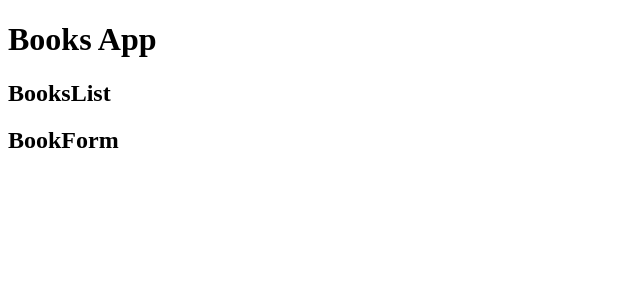
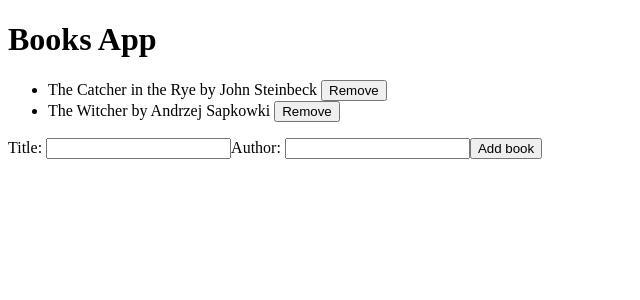
Before and after one commit to MarekJarczewsky81/books-app, a React (Create React App) app: page / in a window 1280 px wide. Shown: the top 300 px of the page, without its empty margins (0-640 px from the left). Built offline with nearby package versions, Linux system fonts and the light colour scheme.

Commit message:
Books_app

```diff
--- a/package.json
+++ b/package.json
@@ -9,6 +9,7 @@
     "react": "^18.2.0",
     "react-dom": "^18.2.0",
     "react-scripts": "5.0.1",
+    "shortid": "^2.2.16",
     "web-vitals": "^2.1.4"
   },
   "scripts": {
--- a/src/App.js
+++ b/src/App.js
@@ -1,6 +1,7 @@
 import BookForm from "./components/BookForm/BookForm.js";
 import BooksList from "./components/BooksList/BooksList.js";
 import { useState } from 'react';
+import shortid from 'shortid';
 
 const App = () => {
 
@@ -9,11 +10,21 @@ const App = () => {
     { id:2, title:"The Witcher", author:"Andrzej Sapkowki" },
   ]);
 
+  const removeBook = bookId => {
+    setBooks(books.filter(book => book.id !== bookId));
+  };
+    // This is how you remove a book from the books array. ZWRACA TE ELEMENTY Z TABLICY ,które spełniają wybrany warunek warunek.
+
+
+  const addBook = newBook => {
+    setBooks([...books, { id: shortid(), title: newBook.title, author: newBook.author }]);
+  };  // yarn add short id
+
   return (
     <div>
       <h1>Books App</h1>
-      <BooksList  books={books} />
-      <BookForm />
+      <BooksList  books={books} removeBook={removeBook} />
+      <BookForm addBook={addBook} />
     </div>
   );
 }
--- a/src/components/BookForm/BookForm.js
+++ b/src/components/BookForm/BookForm.js
@@ -1,6 +1,23 @@
-const BookForm = () => {
+import { useState } from'react';
+
+const BookForm = ({ addBook }) => {
+
+    const [title, setTitle] = useState('');
+    const [author, setAuthor] = useState('');
+
+    const handleSubmit = e => {
+      e.preventDefault();
+      addBook({ title: title, author: author }); // { title, author } - takze zadziala !!!
+      setTitle(""); // do wyzerowania pól
+      setAuthor(""); // do wyzerowania pól
+    }
+
     return (
-        <h2>BookForm</h2>
+      <form onSubmit={handleSubmit}>
+        Title:  <input type="text" value={title} onChange={e => setTitle(e.target.value)} />
+        Author: <input type="text" value={author} onChange={e => setAuthor(e.target.value)} />
+        <button>Add book</button>
+      </form>
     );
 };
 
--- a/src/components/BooksList/BooksList.js
+++ b/src/components/BooksList/BooksList.js
@@ -1,7 +1,16 @@
-const BookList = props => {
+const BooksList = ({ books, removeBook }) => {
     return (
-        <h2>BooksList</h2>
+      <ul>
+        {books.map((book) => (
+          <li key={book.id}>
+            {book.title} by {book.author}{" "}
+            <button onClick={() => removeBook(book.id)}>
+              Remove
+            </button>
+          </li>
+        ))}
+      </ul>
     );
 };
 
-export default BookList;
+export default BooksList;
```
Also changed, not shown: 1 other file (tests, documents, lock files or other folders).
